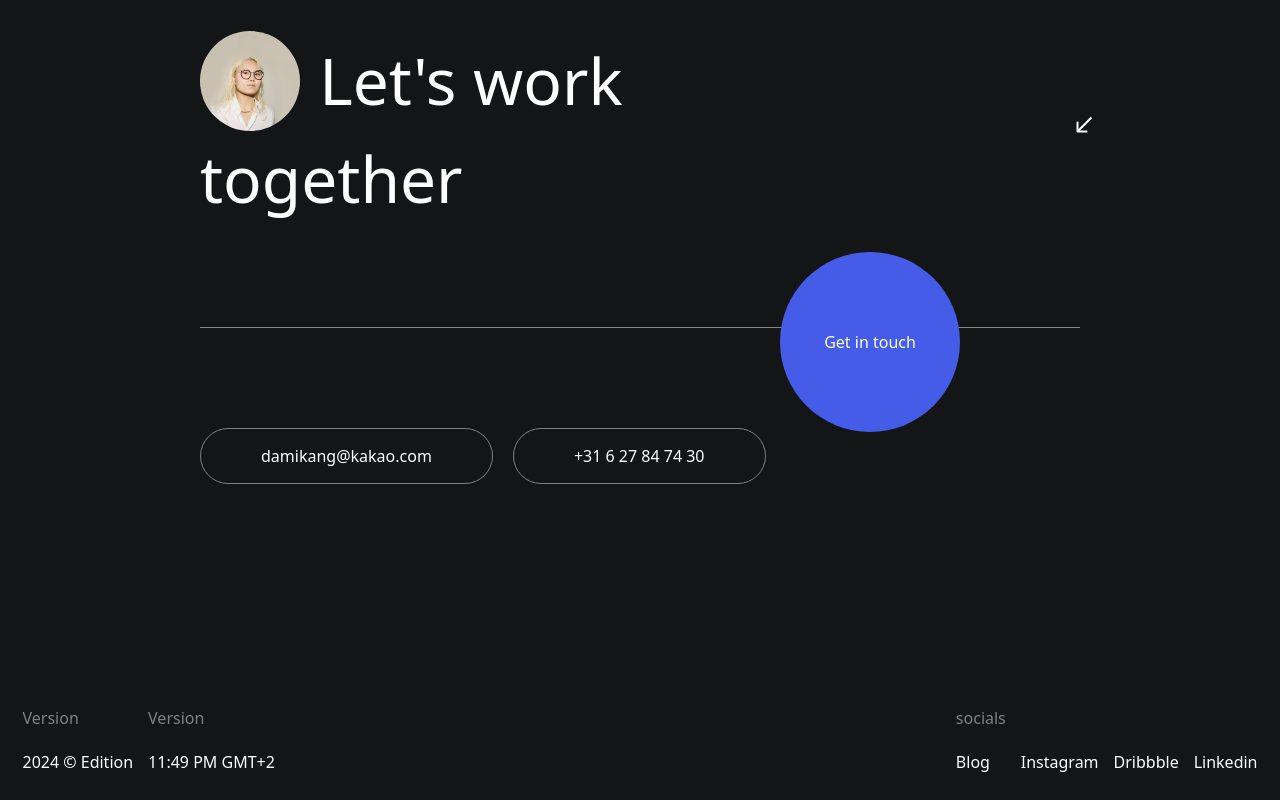
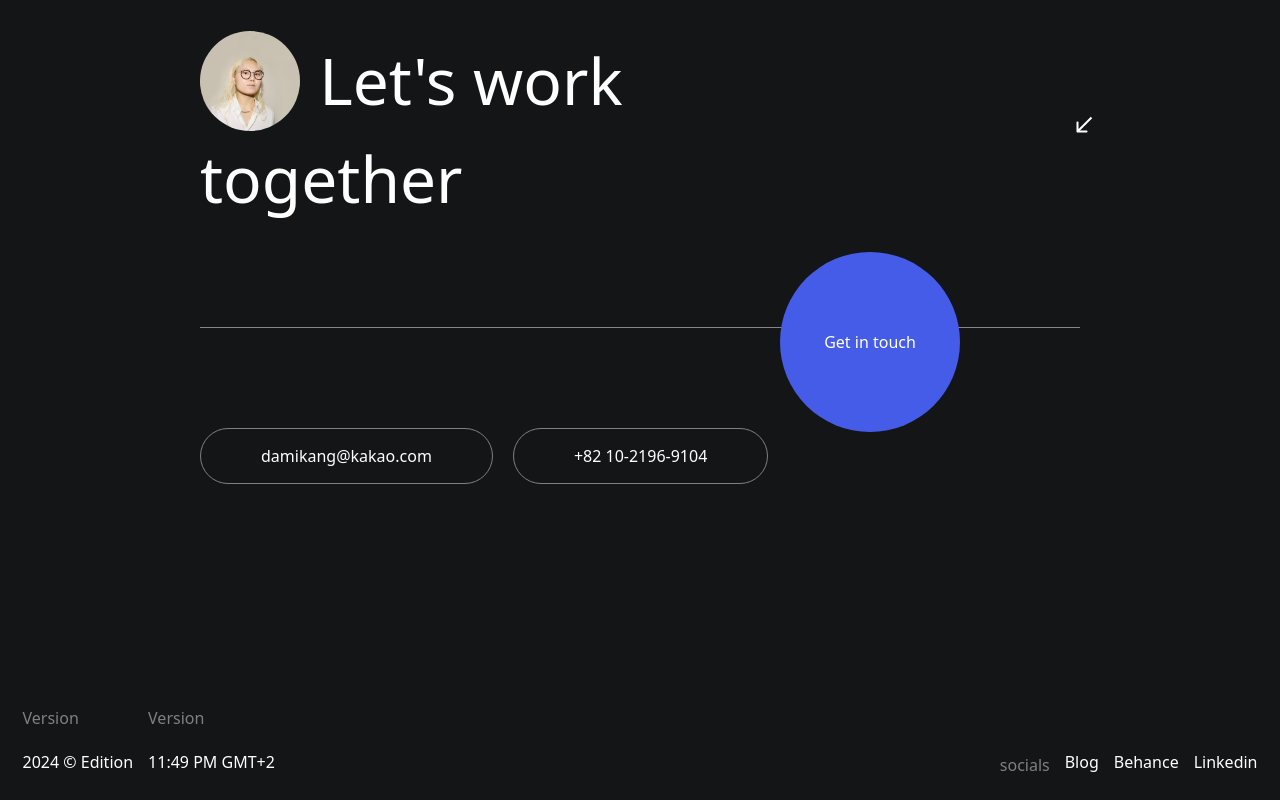
Before and after one commit to da9104/next-portfolio, a Next.js app: page / in a window 1280 px wide. Shown: the part 2708-3508 px from the top of the page. Built offline with nearby package versions, Linux system fonts and the light colour scheme.

Commit message:
minor tweak.

```diff
--- a/src/components/Footer/index.jsx
+++ b/src/components/Footer/index.jsx
@@ -49,7 +49,7 @@ export default function index() {
                             <p>damikang@kakao.com</p>
                         </Rounded>
                         <Rounded>
-                            <p>+31 6 27 84 74 30</p>
+                            <p>+82 10-2196-9104</p>
                         </Rounded>
                 </div>
                 <div className={styles.info}>
@@ -66,15 +66,12 @@ export default function index() {
                     <div>
                         <span>
                             <h3>socials</h3>
-                            <Magnetic>
-                                <p>Blog</p>
-                            </Magnetic>
                         </span>
                         <Magnetic>
-                            <p>Instagram</p>
+                            <p>Blog</p>
                         </Magnetic>
                         <Magnetic>
-                            <p>Dribbble</p>
+                            <p>Behance</p>
                         </Magnetic>
                         <Magnetic>
                             <p>Linkedin</p>
```
